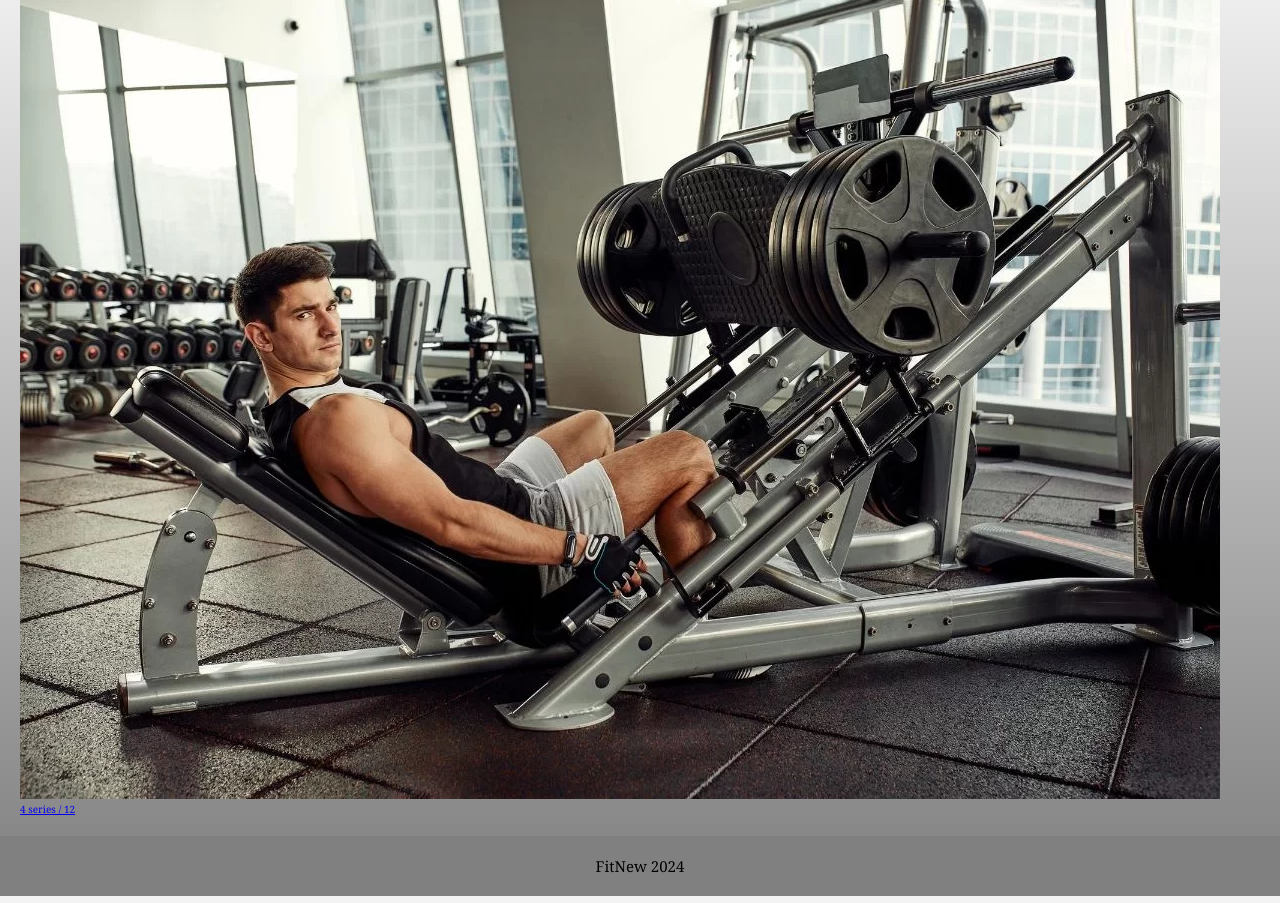
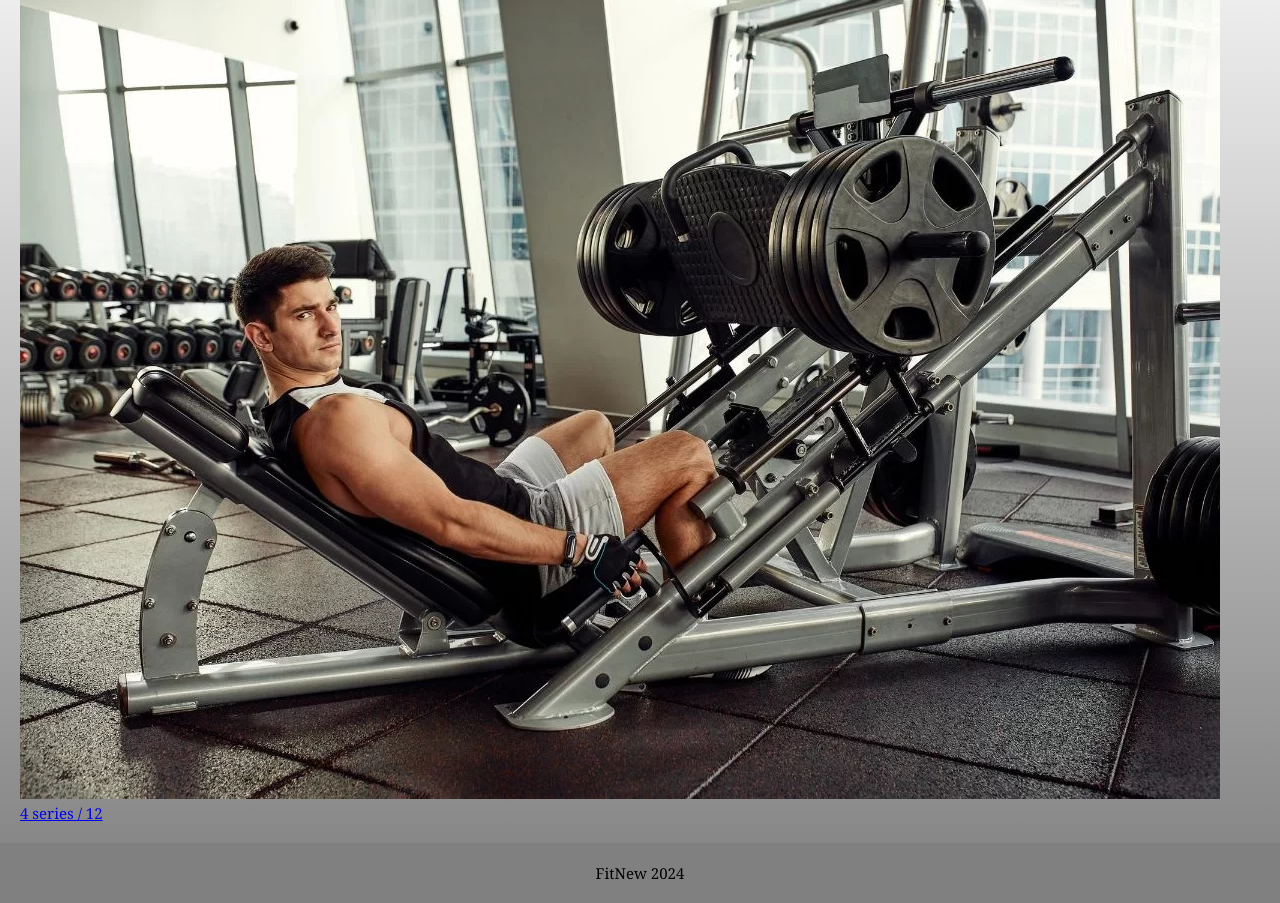
Before and after one commit to Lucas-Espindola-dev/FitNew, a Django app: page /fitnew/exercicios/ in a window 1280 px wide. Shown: the part 146-1049 px from the top of the page. Run offline with Django 5.2, Linux system fonts and the light colour scheme; data comes from the database, SQL or seed files in the repository.

Commit message:
Styling Exercises

```diff
--- a/fitnew/static/css/styles.css
+++ b/fitnew/static/css/styles.css
@@ -83,6 +83,10 @@ font-size: 15px;
 }
 
 .exercises-grid{
-display: flex;
+display: grid;
 padding: 20px;
 }
+
+.exercise-line{
+font-size: 15px;
+}
```
